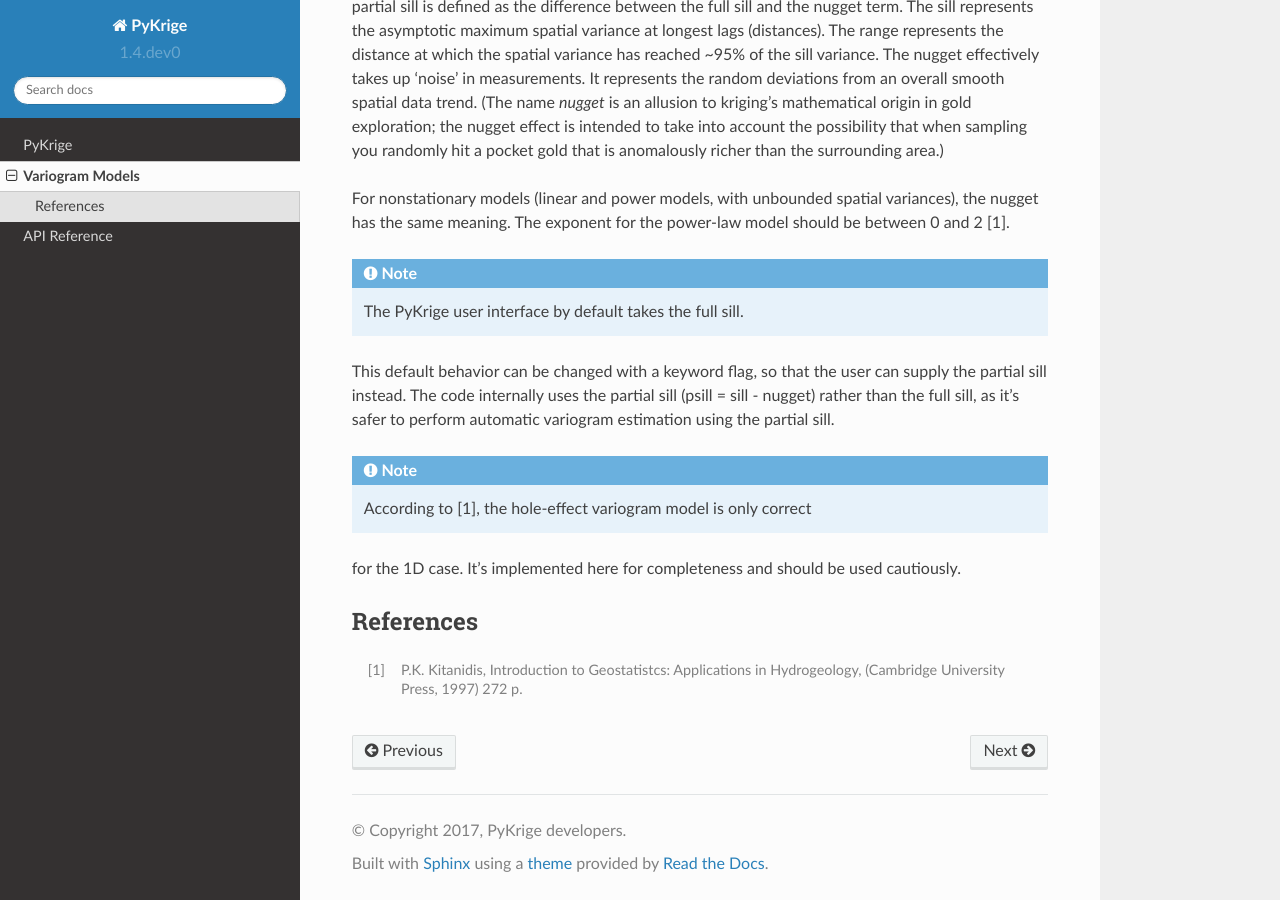
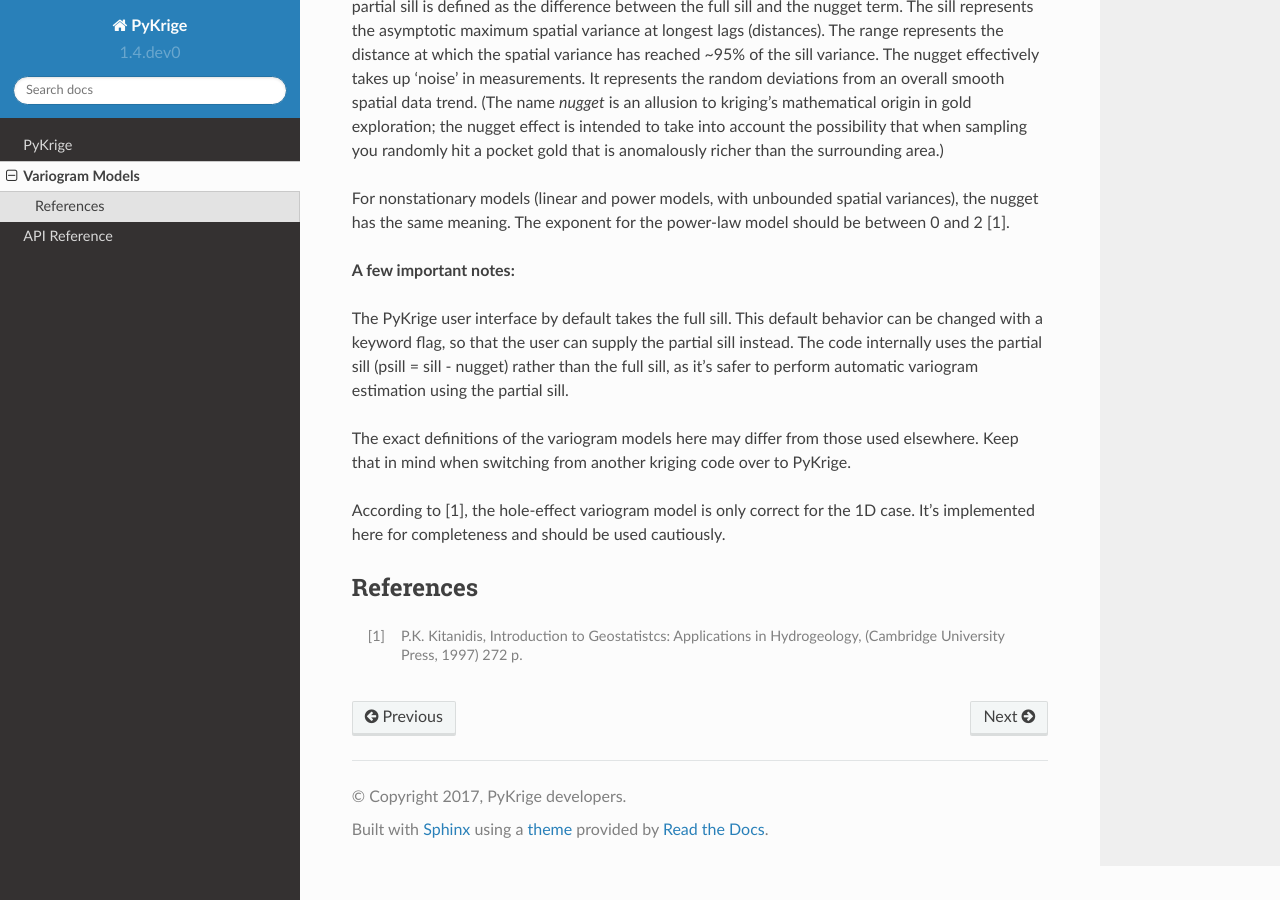
Before and after one commit to GeoStat-Framework/PyKrige, a Sphinx documentation site: the page built from doc/variogram_models.rst, in a window 1280 px wide and 900 px high, scrolled down 1269 px. Built offline with Sphinx 7.4.7 and the Read the Docs theme 2.0.0, drawn with Linux system fonts in a browser that asks for light colours; pages that are not in the unit, such as notebooks, are missing from menus.

Commit message:
a few small changes

```diff
--- a/doc/variogram_models.rst
+++ b/doc/variogram_models.rst
@@ -47,17 +47,17 @@
 
 Variables are defined as:
 
-*d* = distance values at which to calculate the variogram
+:math:`d` = distance values at which to calculate the variogram
 
-*p* = partial sill (psill = sill - nugget)
+:math:`p` = partial sill (psill = sill - nugget)
 
-*r* = range
+:math:`r` = range
 
-*n* = nugget
+:math:`n` = nugget
 
-*s* = scaling factor or slope
+:math:`s` = scaling factor or slope
 
-*e* = exponent for power model
+:math:`e` = exponent for power model
 
 For stationary variogram models (gaussian, exponential, spherical, and
 hole-effect models), the partial sill is defined as the difference between
@@ -75,15 +75,20 @@
 variances), the nugget has the same meaning. The exponent  for the power-law
 model should be between 0 and 2 [1].
 
-.. note :: The PyKrige user interface by default takes the full sill.
-This default behavior can be changed with a keyword flag, so that the user
-can supply the partial sill instead. The code internally uses the partial sill
-(psill = sill - nugget) rather than the full sill, as it's safer to perform
-automatic variogram estimation using the partial sill.
+**A few important notes:**
 
-.. note :: According to [1], the hole-effect variogram model is only correct
-for the 1D case. It's implemented here for completeness and should
-be used cautiously.
+The PyKrige user interface by default takes the full sill. This default behavior
+can be changed with a keyword flag, so that the user can supply the partial sill
+instead. The code internally uses the partial sill (psill = sill - nugget)
+rather than the full sill, as it's safer to perform automatic variogram
+estimation using the partial sill.
+
+The exact definitions of the variogram models here may differ from those used
+elsewhere. Keep that in mind when switching from another kriging code over to
+PyKrige.
+
+According to [1], the hole-effect variogram model is only correct for the
+1D case. It's implemented here for completeness and should be used cautiously.
 
 References
 ----------
```
